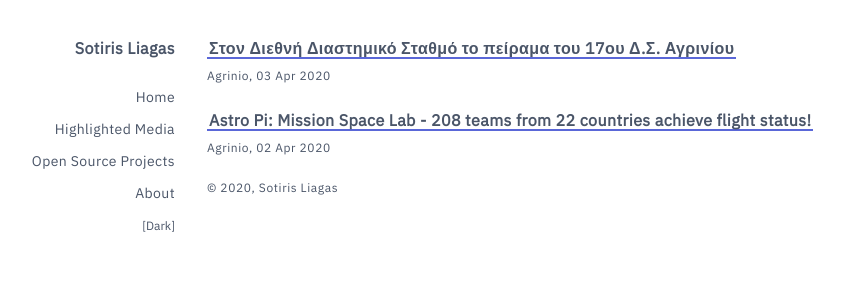
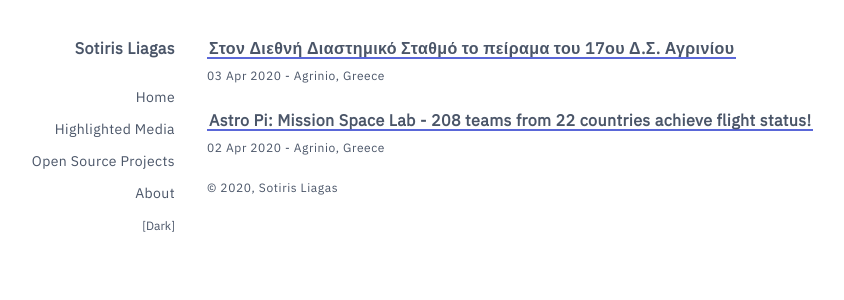
Before and after one commit to liagason/A-Jekyll-Blog, a Jekyll site: the page built from media/index.html, in a window 1280 px wide. Shown: the top 300 px of the page, without its empty margins (161-1005 px from the left). Built offline with Jekyll 4.4.1, drawn with Linux system fonts in a browser that asks for light colours.

Commit message:
Update index.html

```diff
--- a/media/index.html
+++ b/media/index.html
@@ -4,9 +4,9 @@
 ---
 
 <h1 class="font-bold"><a target="_blank" href="https://www.sch.gr/tin-tetarti-8-apriliou-2020-ston-diethni-diastimiko-stathmo-tha-dieksachthei-peirama-tou-17ou-dimotikou-scholeiou-agriniou/">Στον Διεθνή Διαστημικό Σταθμό το πείραμα του 17ου Δ.Σ. Αγρινίου</a></h1>
-<p class="text-xs tracking-wider mb-4">Agrinio, 03 Apr 2020</p>
+<p class="text-xs tracking-wider mb-4">03 Apr 2020 - Agrinio, Greece</p>
 <p class="mb-4"></p>
 
 <h1 class="font-bold"><a target="_blank" href="https://www.esa.int/Education/AstroPI/Astro_Pi_Mission_Space_Lab_-_208_teams_from_22_countries_achieve_flight_status">Astro Pi: Mission Space Lab - 208 teams from 22 countries achieve flight status!</a></h1>
-<p class="text-xs tracking-wider mb-4">Agrinio, 02 Apr 2020</p>
+<p class="text-xs tracking-wider mb-4">02 Apr 2020 - Agrinio, Greece</p>
 <p class="mb-4"></p>
```
